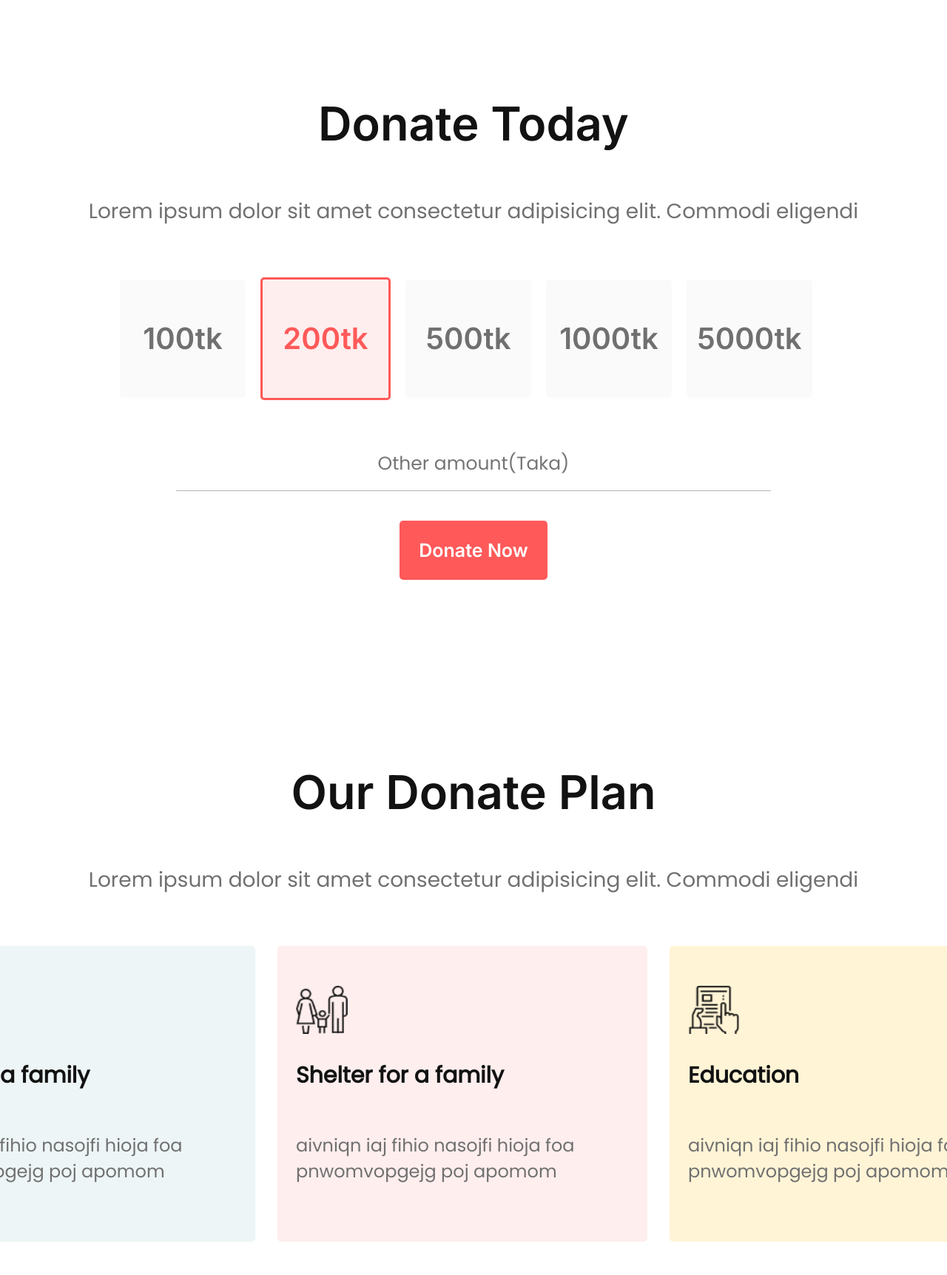
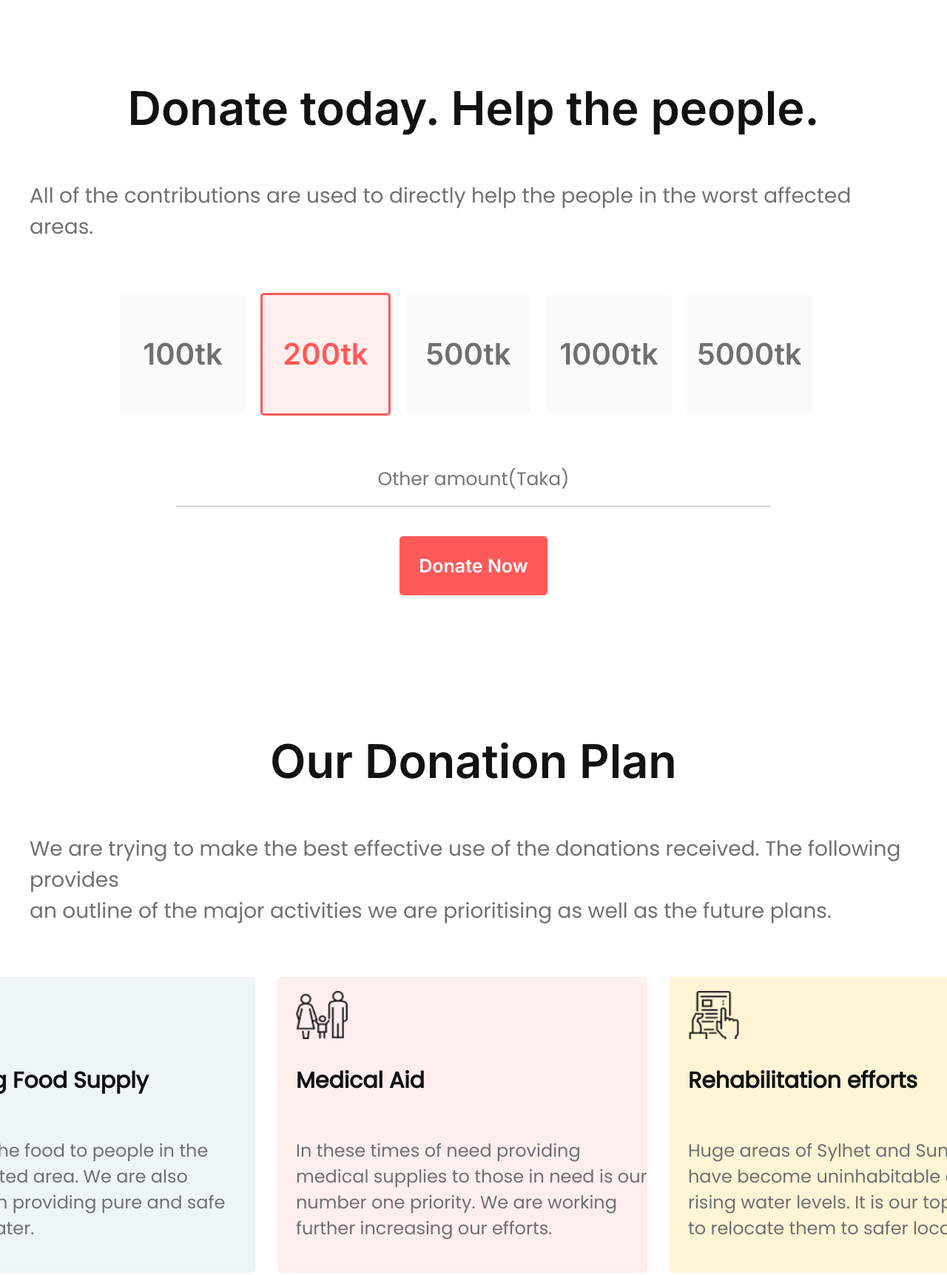
Before and after one commit to NabilHassan7/relief-fund-donation, a plain HTML site: page index.html in a window 1280 px wide. Shown: the part 920-2644 px from the top of the page at 74% size. Drawn offline with Linux system fonts and the light colour scheme.

Commit message:
Removed ipsum to add actual text

```diff
--- a/index.html
+++ b/index.html
@@ -16,23 +16,25 @@
     <section class="top-banner">
         <div class="center-item">
             <div>
-                <h1 class="banner-text-primary">Let's help them those who are <br> more in need</h1>
+                <h1 class="banner-text-primary">Extend your helping hands to the<br> flood victims in Bangladesh</h1>
             </div>
             <div>
-                <p class="banner-text-secondary">Lorem ipsum dolor, sit amet consectetur adipisicing elit. Dolor ratione suscipit repellat nihil praesentium</p>
+                <p class="banner-text-secondary">Bangladesh has been hit with one of the worst floods in years. This has left millions of people in the regions of Sylhet
+                    and Sunamgonj homeless<br> and fighting for their survival. Every donation, no matter the amount, can help these people get back on their feet.
+                </p>
             </div>
             <div>
-                <button class="donate-now-button">Donate Now</button>
+                <a href="#donate-box"><button class="donate-now-button">Donate Now</button></a>
             </div>
         </div>
     </section>
 
     <section class="flex-container donation-section">
         <div class="donation-section-header">
-            <h1>Donate Today</h1>
+            <h1 id="donate-box">Donate today. Help the people.</h1>
         </div>
         <div class="donation-section-text">
-            <p>Lorem ipsum dolor sit amet consectetur adipisicing elit. Commodi eligendi</p>
+            <p>All of the contributions are used to directly help the people in the worst affected areas.</p>
         </div>
         <div class="flex-container-row">
             <div class="donation-amount-box flex-container-row">
@@ -56,7 +58,7 @@
                 <input type="text" name="" id="" placeholder="Other amount(Taka)" class="donation-input-text">
             </form>
         </div>
-        <div >
+        <div>
             <form action="">
                 <input type="button" value="Donate Now" class="donate-now-button">
             </form>
@@ -64,10 +66,12 @@
     </section>
     <section class="donation-plan flex-container">
         <div class="donation-section-header">
-            <h1>Our Donate Plan</h1>
+            <h1>Our Donation Plan</h1>
         </div>
         <div class="donation-section-text">
-            <p>Lorem ipsum dolor sit amet consectetur adipisicing elit. Commodi eligendi</p>
+            <p>We are trying to make the best effective use of the donations received. The following provides <br>an outline of the major activities
+                we are prioritising as well as the future plans.
+            </p>
         </div>
         <div class="flex-container-row">
             <div class="plan-box-card card-color-1">
@@ -75,10 +79,10 @@
                     <img src="./icons/food.png" alt="food" class="plan-box-card-icon">
                 </div>
                 <div class="plan-box-card-text-primary">
-                    <p>Food for a family</p>
+                    <p>Providing Food Supply</p>
                 </div>
                 <div class="plan-box-card-text-secondary">
-                    <p>aivniqn iaj fihio nasojfi hioja foa pnwomvopgejg poj apomom</p>
+                    <p>Providing the food to people in the flood affected area. We are also focusing on providing pure and safe drinking water.</p>
                 </div>
             </div>
             <div class="plan-box-card card-color-2">
@@ -86,10 +90,10 @@
                     <img src="./icons/shelter.png" alt="shelter" class="plan-box-card-icon">
                 </div>
                 <div class="plan-box-card-text-primary">
-                    <p>Shelter for a family</p>
+                    <p>Medical Aid</p>
                 </div>
                 <div class="plan-box-card-text-secondary">
-                    <p>aivniqn iaj fihio nasojfi hioja foa pnwomvopgejg poj apomom</p>
+                    <p>In these times of need providing medical supplies to those in need is our number one priority. We are working further increasing our efforts.</p>
                 </div>
             </div>
             <div class="plan-box-card card-color-3">
@@ -97,10 +101,12 @@
                     <img src="./icons/Frame-1.png" alt="education" class="plan-box-card-icon">
                 </div>
                 <div class="plan-box-card-text-primary">
-                    <p>Education</p>
+                    <p>Rehabilitation efforts</p>
                 </div>
                 <div class="plan-box-card-text-secondary">
-                    <p>aivniqn iaj fihio nasojfi hioja foa pnwomvopgejg poj apomom</p>
+                    <p>Huge areas of Sylhet and Sunamganj have become uninhabitable due to the rising water levels. It is our top priority to relocate them to safer
+                        locations.
+                    </p>
                 </div>
             </div>
 
@@ -169,10 +175,10 @@
     </section>
     <section class="receive-update flex-container">
         <div class="donation-section-header">
-            <h1>Get my updates</h1>
+            <h1>Join our newsletter</h1>
         </div>
         <div class="donation-section-text">
-            <p>Lorem ipsum dolor sit amet consectetur adipisicing elit. Commodi eligendi</p>
+            <p>Get news about the developing situation. Also receive updates on our activities.</p>
         </div>
         <div class="email-subscribe-box flex-container-row">
             <form action="" class="flex-container-row">
@@ -187,10 +193,10 @@
     </section>
     <footer class="page-footer flex-container">
         <div class="footer-text-primary">
-            <p>Be Humble</p>
+            <p>Be Kind. Giving is the greatest act of grace.</p>
         </div>
         <div class="footer-text-secondary">
-            <p>I'm gonna do it.</p>
+            <p>Copyright &copy; 2022 Relief Fund Donation</p>
         </div>
     </footer>
 </body>
```
